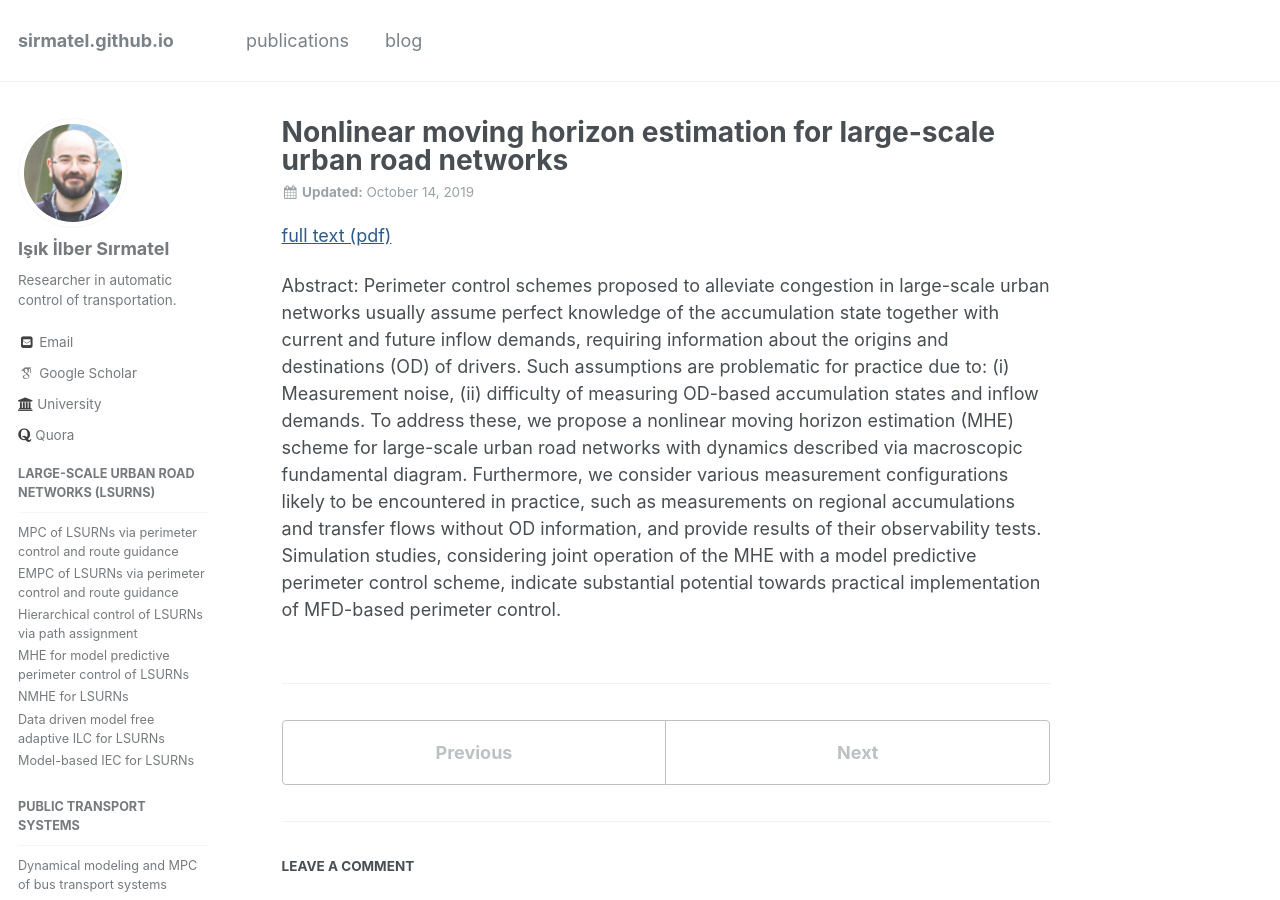
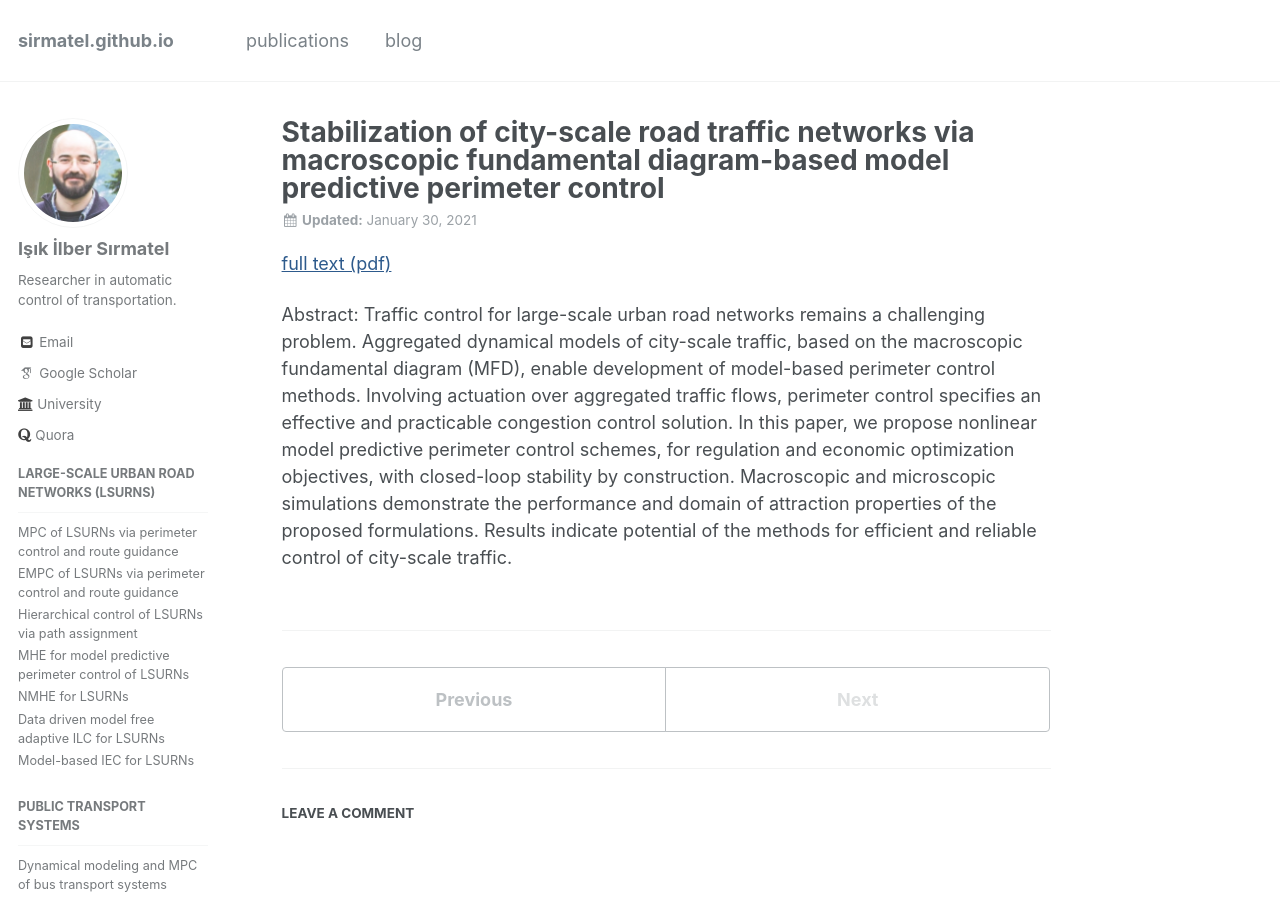
Before and after one commit to sirmatel/sirmatel.github.io, a Jekyll site: the page built from _posts/publications/2021-01-30-sirmatel2021.md, in a window 1280 px wide and 900 px high. Built offline with Jekyll 4.4.1, drawn with Linux system fonts in a browser that asks for light colours; some web fonts are replaced; comment, search, counter and statistics services are not loaded.

Commit message:
Update 2021-01-30-sirmatel2021.md

```diff
--- a/_posts/publications/2021-01-30-sirmatel2021.md
+++ b/_posts/publications/2021-01-30-sirmatel2021.md
@@ -1,9 +1,9 @@
 ---
-title: "Nonlinear moving horizon estimation for large-scale urban road networks"
+title: "Stabilization of city-scale road traffic networks via macroscopic fundamental diagram-based model predictive perimeter control"
 author: "I.I. Sirmatel, N. Geroliminis"
-where: "IEEE Transactions on Intelligent Transportation Systems"
+where: "Control Engineering Practice"
 tags:
-date: '2019-10-14'
+date: '2021-01-30'
 layout: single
 category: publications
 author_profile: true
@@ -12,6 +12,6 @@ comments: true
 sidebar:
   nav: "publications"
 ---
-<a href="https://sirmatel.github.io/assets/files/sirmatel2019nonlinear.pdf" style="color: #2d5a8c; text-decoration:underline">full text (pdf)</a>
+<a href="https://www.sciencedirect.com/science/article/pii/S0967066121000277/pdfft?md5=a41516fe608dcf201b9df77b333fd6f3&pid=1-s2.0-S0967066121000277-main.pdf" style="color: #2d5a8c; text-decoration:underline">full text (pdf)</a>
 
-Abstract: Perimeter control schemes proposed to alleviate congestion in large-scale urban networks usually assume perfect knowledge of the accumulation state together with current and future inflow demands, requiring information about the origins and destinations (OD) of drivers. Such assumptions are problematic for practice due to: (i) Measurement noise, (ii) difficulty of measuring OD-based accumulation states and inflow demands. To address these, we propose a nonlinear moving horizon estimation (MHE) scheme for large-scale urban road networks with dynamics described via macroscopic fundamental diagram. Furthermore, we consider various measurement configurations likely to be encountered in practice, such as measurements on regional accumulations and transfer flows without OD information, and provide results of their observability tests. Simulation studies, considering joint operation of the MHE with a model predictive perimeter control scheme, indicate substantial potential towards practical implementation of MFD-based perimeter control.
+Abstract: Traffic control for large-scale urban road networks remains a challenging problem. Aggregated dynamical models of city-scale traffic, based on the macroscopic fundamental diagram (MFD), enable development of model-based perimeter control methods. Involving actuation over aggregated traffic flows, perimeter control specifies an effective and practicable congestion control solution. In this paper, we propose nonlinear model predictive perimeter control schemes, for regulation and economic optimization objectives, with closed-loop stability by construction. Macroscopic and microscopic simulations demonstrate the performance and domain of attraction properties of the proposed formulations. Results indicate potential of the methods for efficient and reliable control of city-scale traffic.
```
